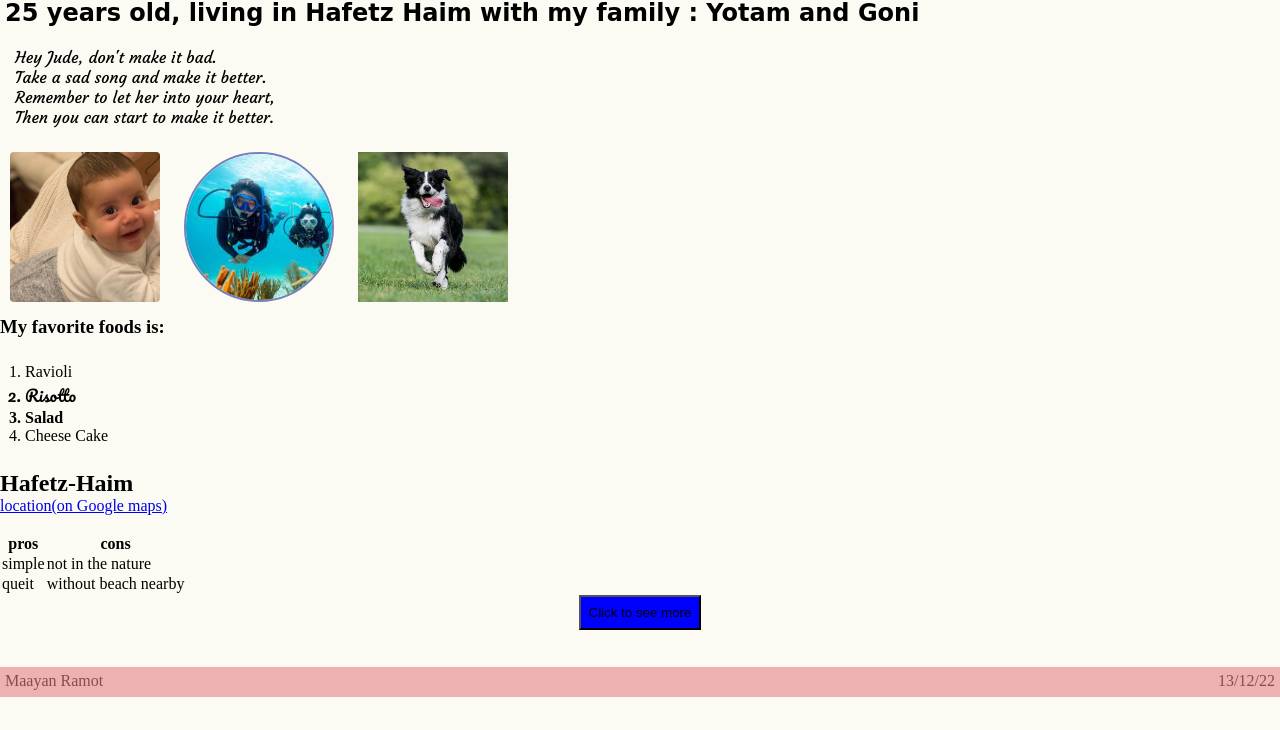
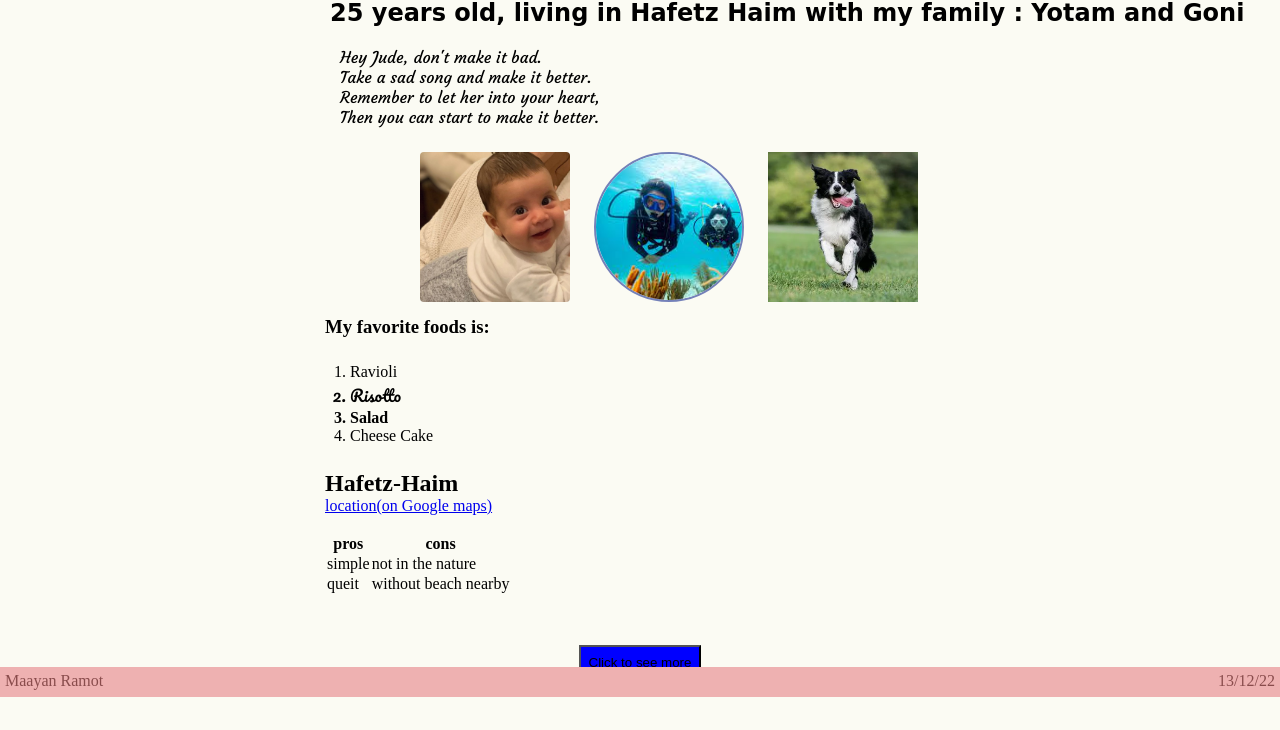
Before and after one commit to maayanramot/EX4, a plain HTML site: page index.html in a window 1280 px wide. Shown: the part 103-833 px from the top of the page. Before the commit the page ends 800 px from the top, so only its background shows below. Drawn offline with Linux system fonts and the light colour scheme; a web font is replaced by a local one.

Commit message:
new update

```diff
--- a/index.html
+++ b/index.html
@@ -15,6 +15,7 @@
         <a href="url">Places I love</a>
         <a href="url">Contact Me</a>
     </header>
+    <div class="page">
     <h1 class="titleName">Maayan Ramot</h1>
     <h2 class="subTitle">25 years old, living in Hafetz Haim with my family : Yotam and Goni</h2>
    <p class="song"><span>Hey Jude, don't make </span>it bad.<br>
@@ -22,7 +23,7 @@
     Remember to let her into your heart,<br>
     Then you can start to make it better.<br>
     </p>
-    <section>
+    <section class="images">
         <img class="left" src="/EX4/assets/Goni.jpg"/>
         <img class="middle" src="/EX4/assets/diving.jpg"/>
         <img src="/EX4/assets/dog.jpg"/>
@@ -52,6 +53,7 @@
             </tr>
         </table>
     </section>
+</div>
     <footer>
         <p>Maayan Ramot</p>
         <p>13/12/22</p>
--- a/styles.css
+++ b/styles.css
@@ -14,9 +14,13 @@ header {
   text-align: center;
 }
 
+.page {
+  margin-left: 325px;
+}
 .titleName {
   font-family: 'Montserrat Alternates', sans-serif;
   padding: 10px;
+  margin-left: 160px;
  }
 
  .subTitle {
@@ -27,6 +31,10 @@ header {
  .song {
   font-family: 'Courgette', cursive;
   padding: 15px;
+ }
+
+ .images {
+  margin-left:85px;;
  }
 
  img {
@@ -68,7 +76,7 @@ header {
   .button {
     padding : 8px;
     background-color: blue;
-    margin:0 auto;
+    margin:50px auto;
     display: block;
   }
 
```
